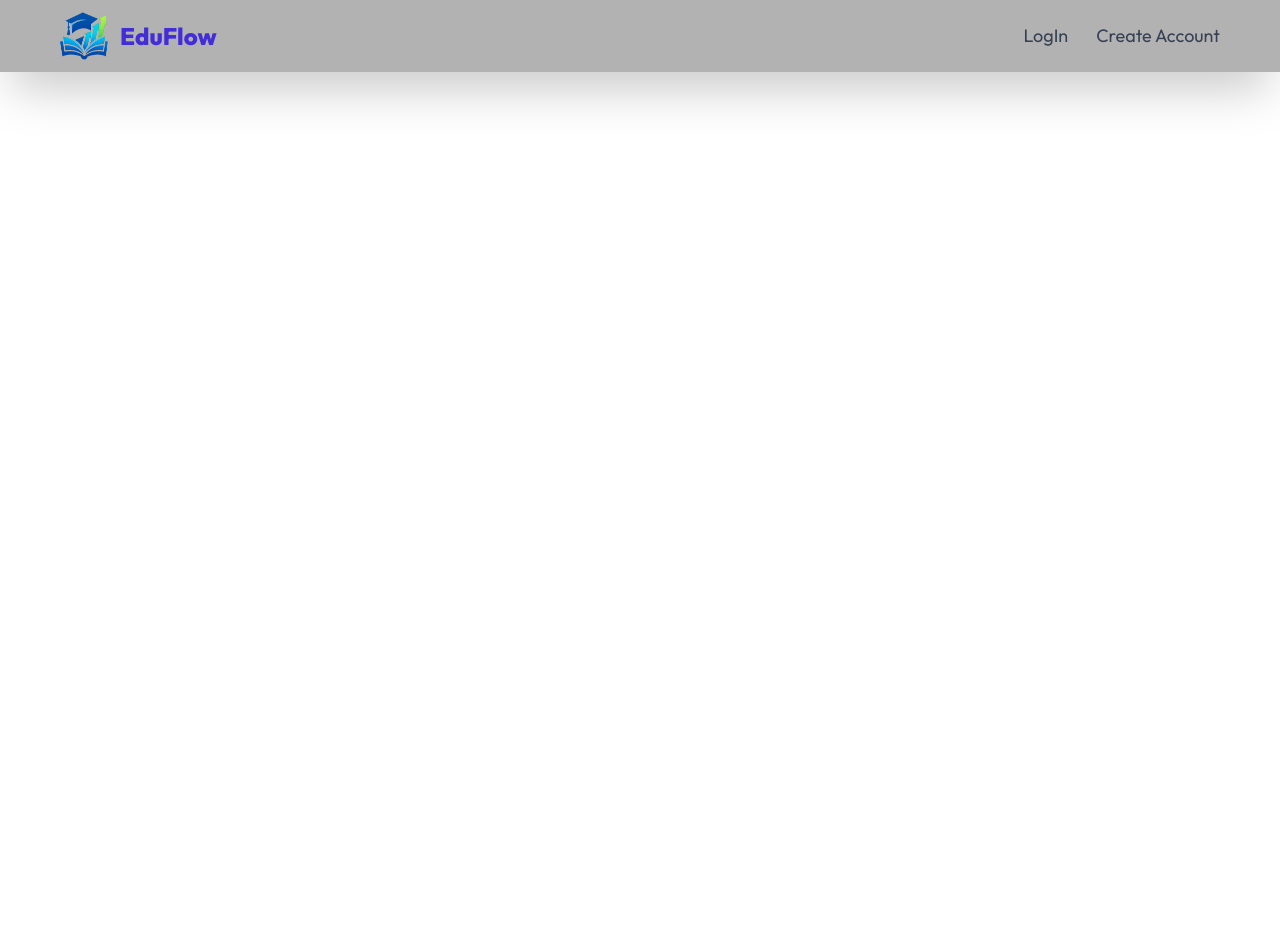
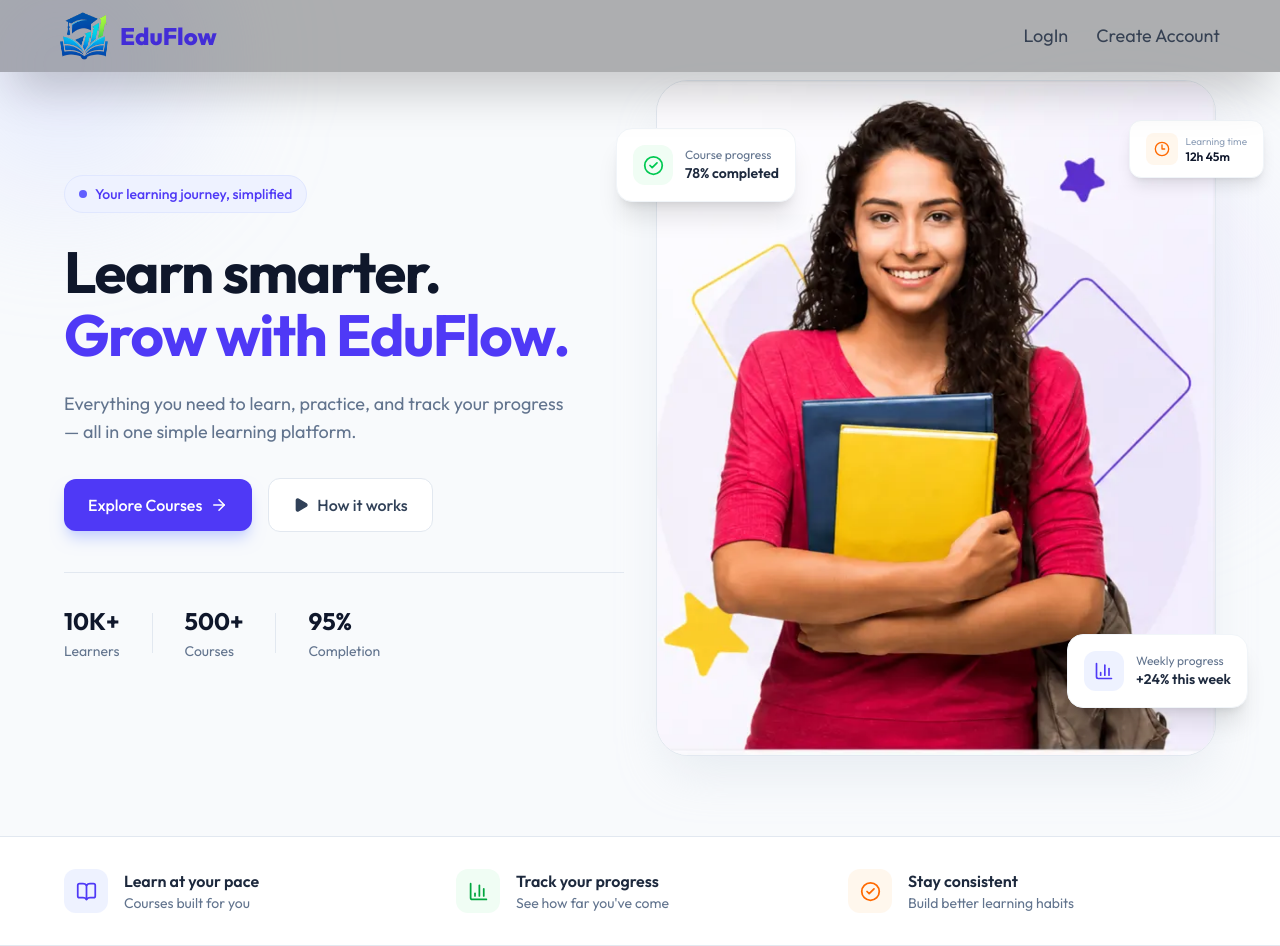
Before and after one commit to Himanshu777685/EduFlow, a React (Vite) app in the folder frontend/: page / in a window 1280 px wide. Before the commit the page ends 800 px from the top, so only its background shows below. Built offline with nearby package versions, Linux system fonts and the light colour scheme; no server answers; a web font is replaced by a local one.

Commit message:
hero section

```diff
--- /dev/null
+++ b/frontend/src/components/Hero.jsx
@@ -0,0 +1,301 @@
+import React from "react";
+import {
+  ArrowRight,
+  Play,
+  CheckCircle2,
+  BookOpen,
+  BarChart3,
+  Clock3,
+} from "lucide-react";
+
+const Hero = () => {
+  return (
+    <div className="min-h-screen bg-[#f8fafc] text-slate-900 overflow-hidden">
+
+
+
+
+      {/* ================= HERO ================= */}
+      <main id="home">
+        <section className="relative max-w-7xl mx-auto px-6 md:px-10 lg:px-16 pt-12 md:pt-20 pb-20">
+
+          {/* Background blur decorations */}
+          <div className="absolute -top-20 -left-20 w-72 h-72 bg-indigo-200/30 rounded-full blur-3xl pointer-events-none" />
+
+          <div className="absolute top-40 right-0 w-80 h-80 bg-violet-200/30 rounded-full blur-3xl pointer-events-none" />
+
+
+          <div className="relative grid lg:grid-cols-2 gap-14 lg:gap-8 items-center">
+
+            {/* ================= LEFT CONTENT ================= */}
+            <div className="max-w-xl">
+
+              {/* Small badge */}
+              <div className="inline-flex items-center gap-2 px-3.5 py-2 rounded-full bg-indigo-50 border border-indigo-100 text-indigo-600 text-sm font-medium mb-7">
+                <span className="w-2 h-2 bg-indigo-500 rounded-full" />
+                Your learning journey, simplified
+              </div>
+
+
+              {/* Heading */}
+              <h1 className="text-4xl sm:text-5xl lg:text-[58px] leading-[1.08] font-bold tracking-tight text-slate-900">
+                Learn smarter.
+                <br />
+
+                <span className="text-indigo-600">
+                  Grow with EduFlow.
+                </span>
+              </h1>
+
+
+              {/* Description */}
+              <p className="mt-6 text-base md:text-lg leading-7 text-slate-500 max-w-lg">
+                Everything you need to learn, practice, and track your
+                progress — all in one simple learning platform.
+              </p>
+
+
+              {/* CTA */}
+              <div className="flex flex-wrap items-center gap-4 mt-8">
+
+                <button className="group flex items-center gap-2 px-6 py-3.5 rounded-xl bg-indigo-600 text-white font-medium shadow-lg shadow-indigo-200 hover:bg-indigo-700 transition">
+                  Explore Courses
+
+                  <ArrowRight
+                    size={18}
+                    className="group-hover:translate-x-1 transition-transform"
+                  />
+                </button>
+
+
+                <button className="flex items-center gap-2 px-6 py-3.5 rounded-xl border border-slate-200 bg-white text-slate-700 font-medium hover:border-indigo-200 hover:text-indigo-600 transition">
+                  <Play size={16} fill="currentColor" />
+                  How it works
+                </button>
+
+              </div>
+
+
+              {/* Trust / Stats */}
+              <div className="flex flex-wrap items-center gap-8 mt-10 pt-8 border-t border-slate-200">
+
+                <div>
+                  <p className="text-2xl font-bold text-slate-900">
+                    10K+
+                  </p>
+                  <p className="text-sm text-slate-500 mt-1">
+                    Learners
+                  </p>
+                </div>
+
+                <div className="w-px h-10 bg-slate-200" />
+
+                <div>
+                  <p className="text-2xl font-bold text-slate-900">
+                    500+
+                  </p>
+                  <p className="text-sm text-slate-500 mt-1">
+                    Courses
+                  </p>
+                </div>
+
+                <div className="w-px h-10 bg-slate-200" />
+
+                <div>
+                  <p className="text-2xl font-bold text-slate-900">
+                    95%
+                  </p>
+                  <p className="text-sm text-slate-500 mt-1">
+                    Completion
+                  </p>
+                </div>
+
+              </div>
+
+            </div>
+
+
+            {/* ================= RIGHT VISUAL ================= */}
+            <div className="relative flex justify-center lg:justify-end">
+
+              {/* Main image container */}
+              <div className="relative w-full max-w-[570px]">
+
+                {/* Decorative background */}
+                <div className="absolute inset-5 bg-indigo-100 rounded-[2rem] rotate-3" />
+
+                <div className="relative bg-white rounded-[2rem] border border-slate-200 shadow-2xl shadow-slate-300/40 overflow-hidden">
+
+                  {/* Image */}
+                  <img
+                    src="Hero-image.png"
+                    alt="EduFlow learning platform"
+                    className="w-full h-auto object-cover"
+                  />
+
+                </div>
+
+
+                {/* ================= FLOATING CARD 1 ================= */}
+                <div className="absolute -left-5 md:-left-10 top-12 bg-white rounded-2xl border border-slate-100 shadow-xl p-4 flex items-center gap-3">
+
+                  <div className="w-10 h-10 rounded-xl bg-green-50 flex items-center justify-center">
+                    <CheckCircle2
+                      size={21}
+                      className="text-green-500"
+                    />
+                  </div>
+
+                  <div>
+                    <p className="text-xs text-slate-500">
+                      Course progress
+                    </p>
+
+                    <p className="text-sm font-semibold text-slate-800">
+                      78% completed
+                    </p>
+                  </div>
+
+                </div>
+
+
+                {/* ================= FLOATING CARD 2 ================= */}
+                <div className="absolute -right-4 md:-right-8 bottom-12 bg-white rounded-2xl border border-slate-100 shadow-xl p-4">
+
+                  <div className="flex items-center gap-3">
+
+                    <div className="w-10 h-10 rounded-xl bg-indigo-50 flex items-center justify-center">
+                      <BarChart3
+                        size={20}
+                        className="text-indigo-600"
+                      />
+                    </div>
+
+                    <div>
+                      <p className="text-xs text-slate-500">
+                        Weekly progress
+                      </p>
+
+                      <p className="text-sm font-semibold text-slate-800">
+                        +24% this week
+                      </p>
+                    </div>
+
+                  </div>
+
+                </div>
+
+
+                {/* ================= SMALL CARD ================= */}
+                <div className="absolute -right-3 md:-right-12 top-10 hidden sm:block bg-white rounded-xl border border-slate-100 shadow-lg px-4 py-3">
+
+                  <div className="flex items-center gap-2">
+
+                    <div className="w-8 h-8 rounded-lg bg-orange-50 flex items-center justify-center">
+                      <Clock3
+                        size={16}
+                        className="text-orange-500"
+                      />
+                    </div>
+
+                    <div>
+                      <p className="text-[10px] text-slate-400">
+                        Learning time
+                      </p>
+
+                      <p className="text-xs font-semibold">
+                        12h 45m
+                      </p>
+                    </div>
+
+                  </div>
+
+                </div>
+
+              </div>
+
+            </div>
+
+          </div>
+        </section>
+
+
+        {/* ================= FEATURES STRIP ================= */}
+        <section
+          id="features"
+          className="border-y border-slate-200 bg-white"
+        >
+          <div className="max-w-7xl mx-auto px-6 md:px-10 lg:px-16 py-8">
+
+            <div className="grid sm:grid-cols-3 gap-6">
+
+              <div className="flex items-center gap-4">
+                <div className="w-11 h-11 rounded-xl bg-indigo-50 flex items-center justify-center">
+                  <BookOpen
+                    size={21}
+                    className="text-indigo-600"
+                  />
+                </div>
+
+                <div>
+                  <p className="font-semibold text-slate-800">
+                    Learn at your pace
+                  </p>
+
+                  <p className="text-sm text-slate-500">
+                    Courses built for you
+                  </p>
+                </div>
+              </div>
+
+
+              <div className="flex items-center gap-4">
+                <div className="w-11 h-11 rounded-xl bg-green-50 flex items-center justify-center">
+                  <BarChart3
+                    size={21}
+                    className="text-green-600"
+                  />
+                </div>
+
+                <div>
+                  <p className="font-semibold text-slate-800">
+                    Track your progress
+                  </p>
+
+                  <p className="text-sm text-slate-500">
+                    See how far you've come
+                  </p>
+                </div>
+              </div>
+
+
+              <div className="flex items-center gap-4">
+                <div className="w-11 h-11 rounded-xl bg-orange-50 flex items-center justify-center">
+                  <CheckCircle2
+                    size={21}
+                    className="text-orange-500"
+                  />
+                </div>
+
+                <div>
+                  <p className="font-semibold text-slate-800">
+                    Stay consistent
+                  </p>
+
+                  <p className="text-sm text-slate-500">
+                    Build better learning habits
+                  </p>
+                </div>
+              </div>
+
+            </div>
+
+          </div>
+        </section>
+
+      </main>
+    </div>
+  );
+};
+
+export default Hero;
--- a/frontend/src/pages/Home.jsx
+++ b/frontend/src/pages/Home.jsx
@@ -1,11 +1,13 @@
 import React from 'react'
 import Nav from '../components/Nav'
+import Hero from '../components/Hero'
 
 const Home = () => {
   return (
     <div className='w-full  realtive'>
       <div className='w-full'>
         <Nav/>
+        <Hero/>
       </div>
 
     </div>
```
Also changed, not shown: frontend/public/Hero-image.png (added).
